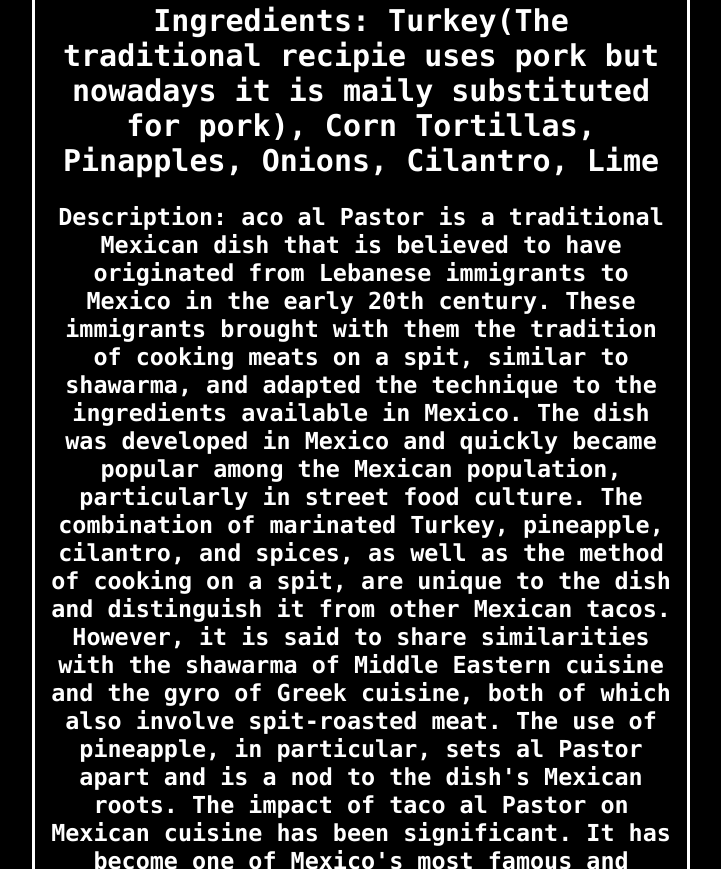
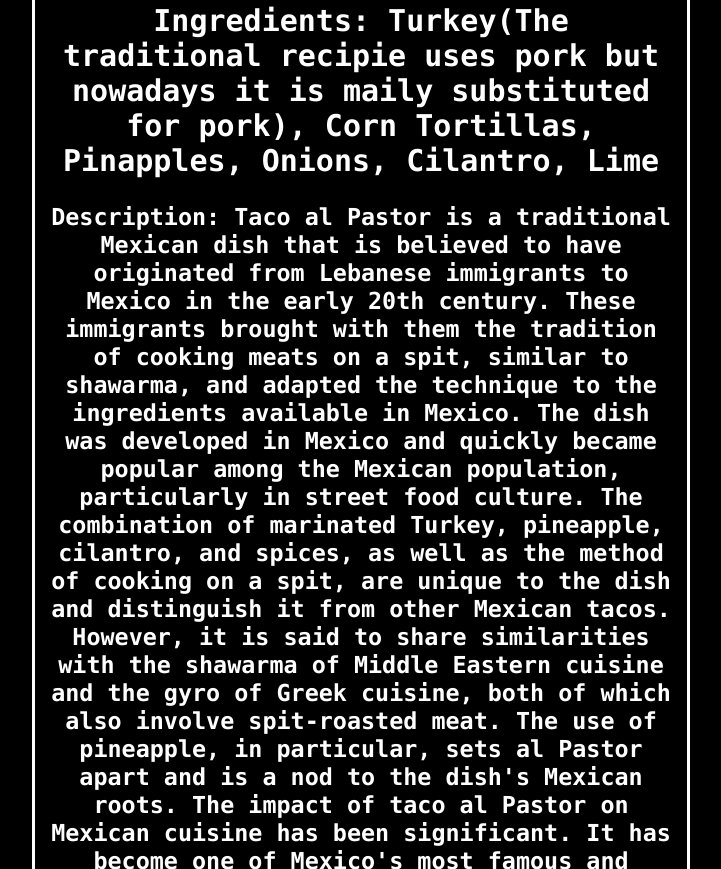
Before and after one commit to ApuAdh2/ApuAdh2.github.io, a plain HTML site: page TheNewWorld.html in a window 1280 px wide. Shown: the part 2171-3040 px from the top of the page, without its empty margins (279-1000 px from the left). Drawn offline with Linux system fonts and the light colour scheme.

Commit message:
Update TheNewWorld.html

```diff
--- a/TheNewWorld.html
+++ b/TheNewWorld.html
@@ -28,7 +28,7 @@
         <img src="Tacos.jpeg" alt="Tacos">
         <h1> Tacos al Pastor</h1>
         <h2>Ingredients: Turkey(The traditional recipie uses pork but nowadays it is maily substituted for pork), Corn Tortillas, Pinapples, Onions, Cilantro, Lime</h2>
-        <h3>Description: aco al Pastor is a traditional Mexican dish that is believed to have originated from Lebanese immigrants to Mexico in the early 20th century. These immigrants brought with them the tradition of cooking meats on a spit, similar to shawarma, and adapted the technique to the ingredients available in Mexico.
+        <h3>Description: Taco al Pastor is a traditional Mexican dish that is believed to have originated from Lebanese immigrants to Mexico in the early 20th century. These immigrants brought with them the tradition of cooking meats on a spit, similar to shawarma, and adapted the technique to the ingredients available in Mexico.
 
             The dish was developed in Mexico and quickly became popular among the Mexican population, particularly in street food culture. The combination of marinated Turkey, pineapple, cilantro, and spices, as well as the method of cooking on a spit, are unique to the dish and distinguish it from other Mexican tacos.
 
```
